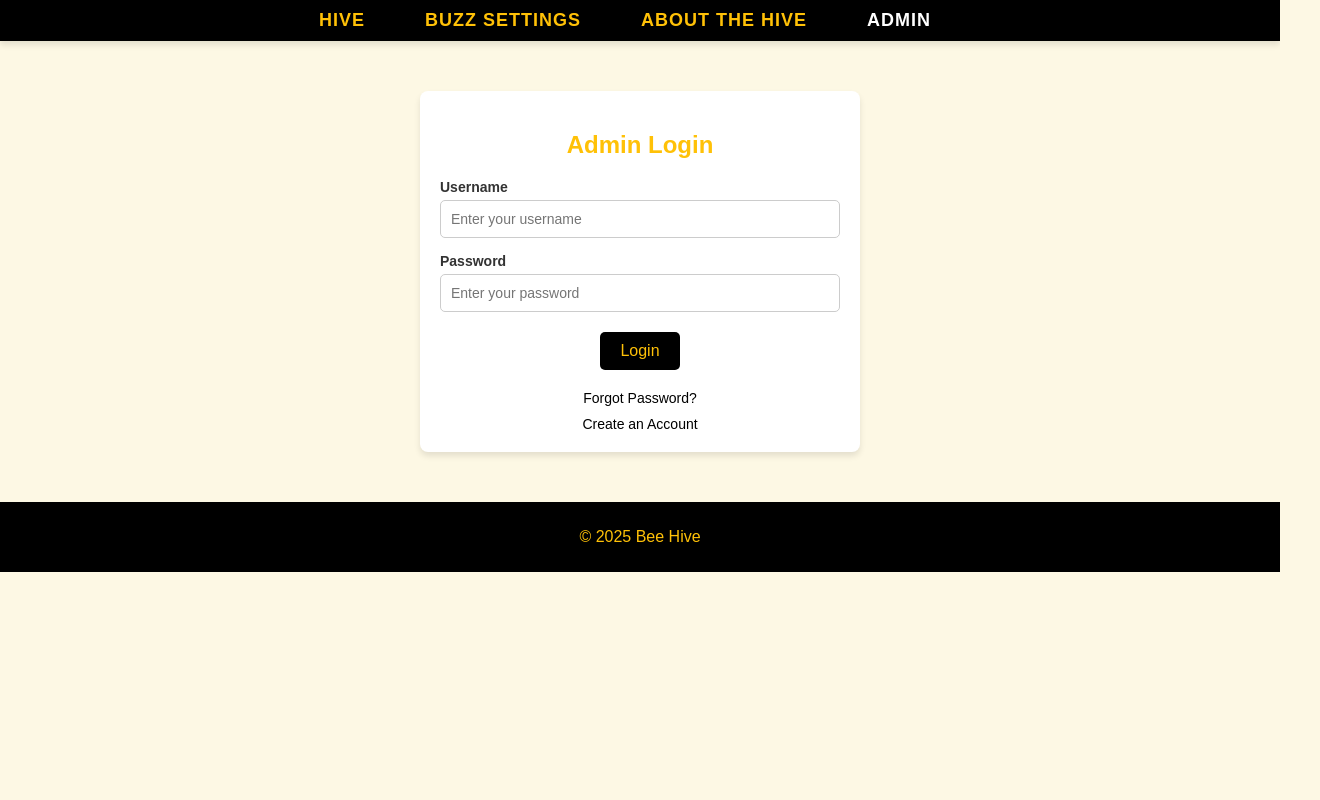
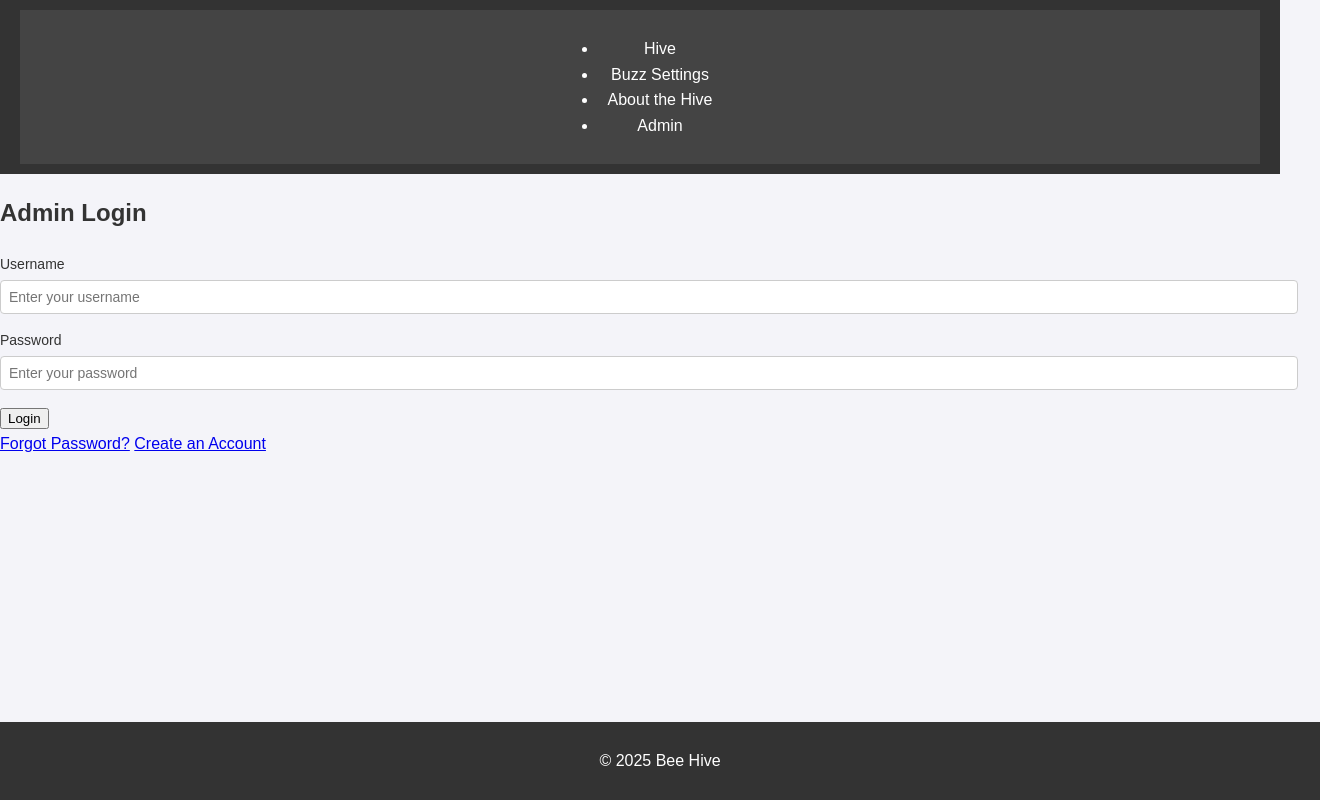
Before and after one commit to bzazycki/ManChatBot, a plain HTML site: page admin.html in a window 1280 px wide. Shown: the whole page, 1320 px wide, since content can reach past the window. Drawn offline with Linux system fonts and the light colour scheme.

Commit message:
create account

```diff
--- a/styles.css
+++ b/styles.css
@@ -1,146 +1,108 @@
-/* General styles */
+/* General Styles */
 body {
   font-family: Arial, sans-serif;
+  line-height: 1.6;
   margin: 0;
   padding: 0;
-  background-color: #fdf8e4; /* Bee honeycomb background */
+  background: #f4f4f9;
+  color: #333;
 }
 
-/* Sticky Navigation Bar */
 header {
-  position: sticky;
-  top: 0;
-  background-color: #000;
-  padding: 10px 0;
-  z-index: 100;
-  box-shadow: 0 4px 6px rgba(0, 0, 0, 0.1);
-}
-
-nav ul {
-  list-style-type: none;
-  text-align: center;
-  margin: 0;
-  padding: 0;
-  display: flex;
-  justify-content: center;
-}
-
-nav ul li {
-  margin-right: 30px;
-}
-
-nav ul li a {
-  color: #ffc107; /* Bee yellow */
-  text-decoration: none;
-  font-size: 18px;
-  padding: 10px 15px;
-  text-transform: uppercase;
-  font-weight: bold;
-  letter-spacing: 1px;
-  transition: color 0.3s, transform 0.3s;
-}
-
-nav ul li a:hover,
-nav ul li a:focus {
-  color: #fff; /* Highlight on hover */
-  transform: scale(1.1);
-}
-
-nav ul li a.active {
+  background: #333;
   color: #fff;
-}
-
-.landing-page,
-.preferences-page,
-.about-us,
-.admin-page {
-  padding: 20px;
-  background-color: #fff;
-  max-width: 800px;
-  margin: 50px auto;
-  border-radius: 8px;
-  box-shadow: 0 4px 6px rgba(0, 0, 0, 0.1);
-}
-
-/* Admin Page */
-.admin-page {
-  max-width: 400px;
+  padding: 10px 20px;
   text-align: center;
 }
 
-.admin-page h1 {
-  color: #ffc107;
-  margin-bottom: 20px;
+header h1 {
+  margin: 0;
 }
 
-.admin-page .form-group {
-  margin-bottom: 15px;
-  text-align: left;
+nav {
+  background: #444;
+  color: #fff;
+  display: flex;
+  justify-content: center;
+  padding: 10px 0;
 }
 
-.admin-page label {
-  display: block;
-  font-size: 14px;
-  font-weight: bold;
-  color: #333;
-  margin-bottom: 5px;
+nav a {
+  color: #fff;
+  text-decoration: none;
+  margin: 0 10px;
 }
 
-.admin-page input {
+nav a:hover {
+  text-decoration: underline;
+}
+
+footer {
+  background: #333;
+  color: #fff;
+  text-align: center;
+  padding: 10px 20px;
+  position: absolute;
+  bottom: 0;
+  width: 100%;
+}
+
+/* Styles for Home Page (if applicable) */
+.home-container {
+  padding: 20px;
+  max-width: 800px;
+  margin: 0 auto;
+}
+
+/* Specific Styles for Forms (Create Account Page) */
+.container {
+  background: #ffffff;
+  padding: 20px;
+  border-radius: 8px;
+  box-shadow: 0 4px 8px rgba(0, 0, 0, 0.1);
+  width: 300px;
+  margin: 50px auto; /* Center on the page */
+}
+
+.container h2 {
+  margin-bottom: 20px;
+  text-align: center;
+}
+
+.form-group {
+  margin-bottom: 15px;
+}
+
+.form-group label {
+  display: block;
+  margin-bottom: 5px;
+  font-size: 14px;
+}
+
+.form-group input {
+  width: 100%;
+  padding: 8px;
+  font-size: 14px;
+  border: 1px solid #ccc;
+  border-radius: 4px;
+}
+
+.form-group input:focus {
+  border-color: #007bff;
+  outline: none;
+}
+
+.form-group button {
   width: 100%;
   padding: 10px;
-  font-size: 14px;
-  border: 1px solid #ccc;
-  border-radius: 5px;
-  box-sizing: border-box;
+  background-color: #007bff;
+  color: #ffffff;
+  border: none;
+  border-radius: 4px;
+  font-size: 16px;
+  cursor: pointer;
 }
 
-.admin-page input:focus {
-  border-color: #ffc107;
-  outline: none;
-  box-shadow: 0 0 5px rgba(255, 193, 7, 0.5);
+.form-group button:hover {
+  background-color: #0056b3;
 }
-
-.admin-page .button-group {
-  margin-top: 20px;
-}
-
-.admin-page .btn-login {
-  background-color: #000;
-  color: #ffc107;
-  border: none;
-  padding: 10px 20px;
-  font-size: 16px;
-  cursor: pointer;
-  border-radius: 5px;
-  transition: background-color 0.3s;
-}
-
-.admin-page .btn-login:hover {
-  background-color: #333;
-}
-
-.admin-page .links {
-  margin-top: 20px;
-}
-
-.admin-page .links a {
-  display: block;
-  color: #000;
-  text-decoration: none;
-  font-size: 14px;
-  margin-top: 10px;
-  transition: color 0.3s;
-}
-
-.admin-page .links a:hover {
-  color: #ffc107;
-}
-
-/* Footer */
-footer {
-  background-color: #000;
-  color: #ffc107;
-  text-align: center;
-  padding: 10px 0;
-}
```
Also changed, not shown: create-account.html (added, +60 -0 lines), validateUser.js (added, +30 -0 lines), 1 other file.
